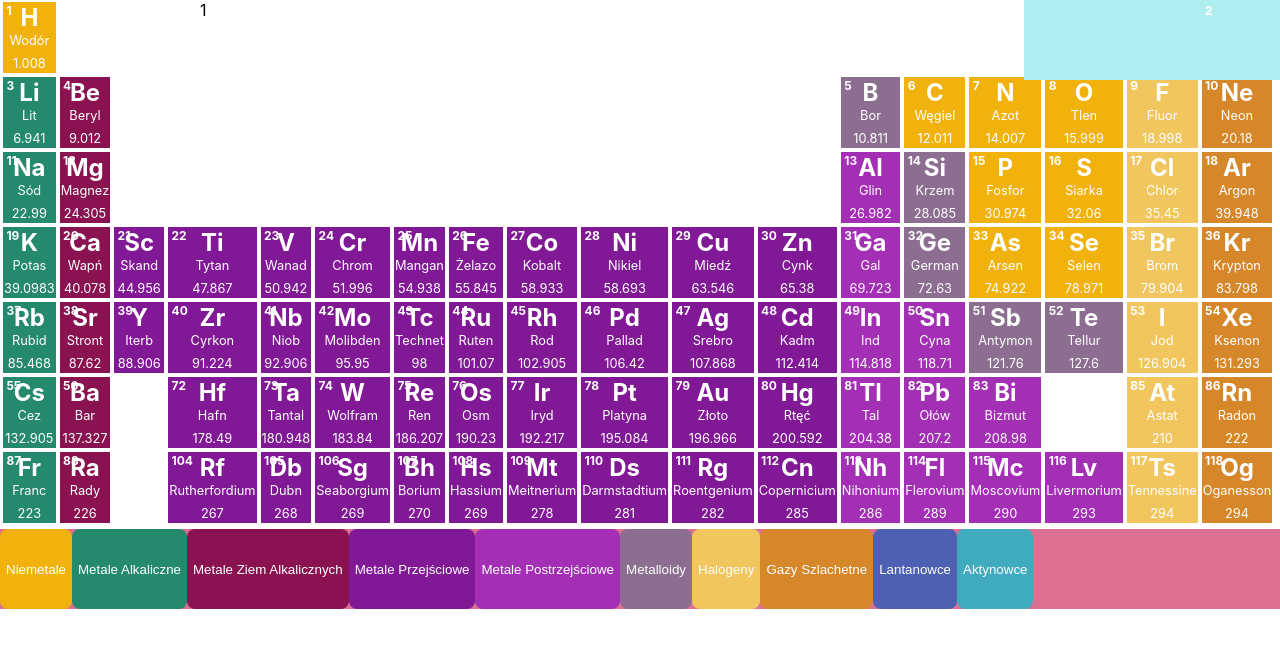
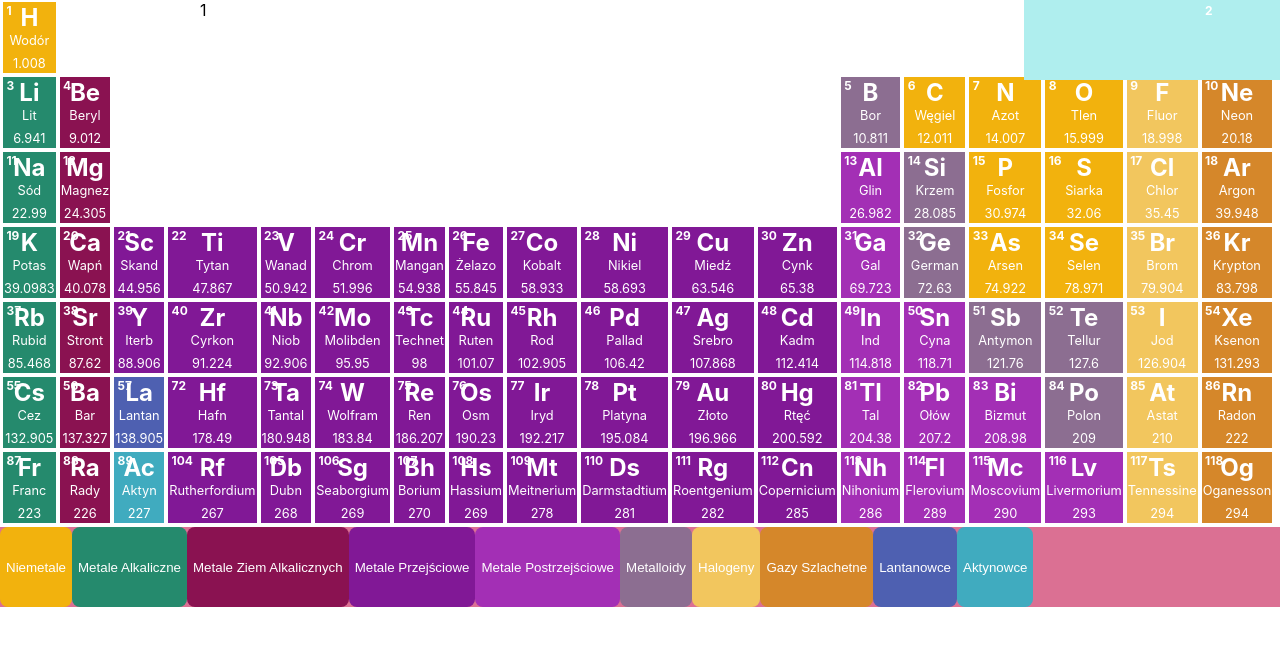
Before and after one commit to krystian3/ukladokresowy, a React (Create React App) app: page / in a window 1280 px wide. Shown: the top 648 px of the page. Built offline with nearby package versions, Linux system fonts and the light colour scheme.

Commit message:
half_gap

```diff
--- a/src/components/ElementTile.js
+++ b/src/components/ElementTile.js
@@ -12,7 +12,7 @@ export const ElementTile = (props) => {
 
     var classes = `element-tile ${type}`;
 
-    if (type!=="gap"){
+    if (type!=="gap" && type!=="half_gap"){
         return (
             <td className={classes} colSpan={tableWidth}>
                 <span className='el-num'>{num}</span>
@@ -27,9 +27,9 @@ export const ElementTile = (props) => {
                 {/* <ElementPopup element={props.element}/> */}
             </td>
         );
-    } else {
+    } else{
         return (
-            <td className='gap' colSpan={tableWidth}></td>
+            <td className={type} colSpan={tableWidth}></td>
         );
     }
 }
--- a/src/components/Legend.js
+++ b/src/components/Legend.js
@@ -11,8 +11,8 @@ export const Legend = (props) => {
         <div className='legend-el'><span></span><button className='semi_metal example'>Metalloidy</button></div>
         <div className='legend-el'><span></span><button className='halogen example'>Halogeny</button></div>
         <div className='legend-el'><span></span><button className='noble_gas example'>Gazy Szlachetne</button></div>
-        <div className='legend-el'><span></span><button className='lantanian example'>Lantanowce</button></div>
-        <div className='legend-el'><span></span><button className='actinian example'>Aktynowce</button></div>
+        <div className='legend-el'><span></span><button className='lanthanide example'>Lantanowce</button></div>
+        <div className='legend-el'><span></span><button className='actinoid example'>Aktynowce</button></div>
         </>
     );
 }
--- a/src/data/elements.json
+++ b/src/data/elements.json
@@ -1074,7 +1074,7 @@
     "group": 16,
     "electroNegativity": 2.0,
     "imgUrl": "https://upload.wikimedia.org/wikipedia/commons/thumb/5/5b/Polonium%2C_84_Po.jpg/480px-Polonium%2C_84_Po.jpg",
-    "type": "metalloid"
+    "type": "semi_metal"
   },
   {
     "num": 85,
@@ -1380,7 +1380,9 @@
     "type": "noble_gas"
   },
   {
-    "type": "end"
+    "type": "half_gap",
+    "tableWidth": 18
+
   },
   {
     "type": "end"
--- a/src/static/style.css
+++ b/src/static/style.css
@@ -49,11 +49,11 @@
   background-color: #8c6e91;
 }
 
-.lantanian {
+.lanthanide {
   background-color: #4e60b1;
 }
 
-.actinian {
+.actinoid {
   background-color: #40abbf;
 }
 
@@ -82,7 +82,7 @@
   display: flex;
   flex-direction: row;
 }
-.App .legend .example {
+.App .legend .legend-el .example {
   color: white;
 }
 
@@ -97,6 +97,7 @@
   color: white;
   border-right: 1px solid;
   border-left: 1px solid;
+  cursor: pointer;
 }
 .element-table .element-tile .el {
   display: inline-block;
--- a/src/static/style.scss
+++ b/src/static/style.scss
@@ -49,11 +49,11 @@
     background-color: #8c6e91;
 }
 
-.lantanian{
+.lanthanide{
     background-color: #4e60b1;
 }
 
-.actinian{
+.actinoid{
     background-color: #40abbf;
 }
 
@@ -87,8 +87,12 @@
         display: flex;
         flex-direction: row;
 
-        .example{
-            color: white;
+        .legend-el{
+
+
+            .example{
+                color: white;
+            }
         }
     }
 
@@ -107,6 +111,7 @@
     color: white;
     border-right: 1px solid;
     border-left: 1px solid;
+    cursor: pointer;
 
     .el{
         display: inline-block;
```
Also changed, not shown: 1 other file (tests, documents, lock files or other folders).
